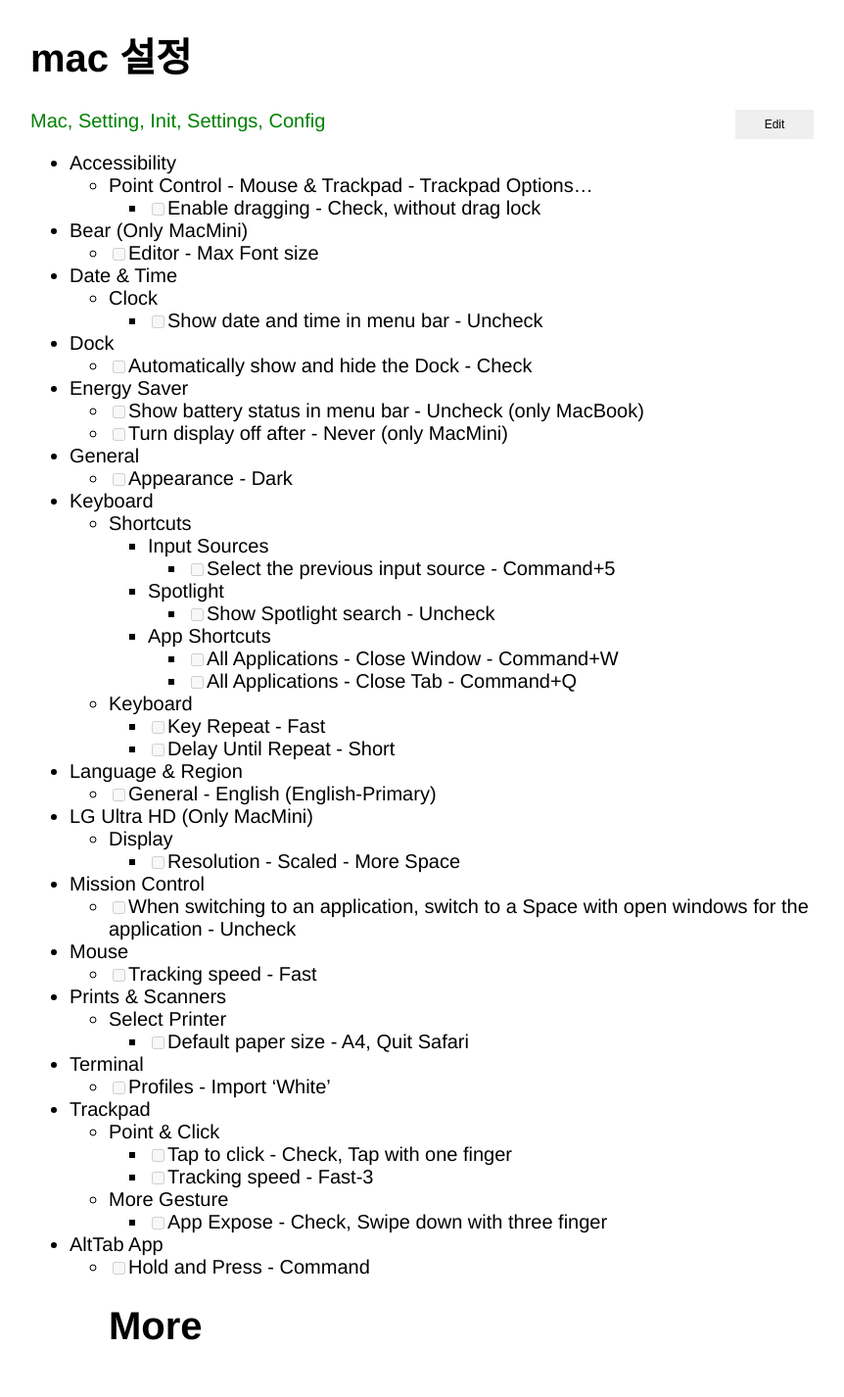
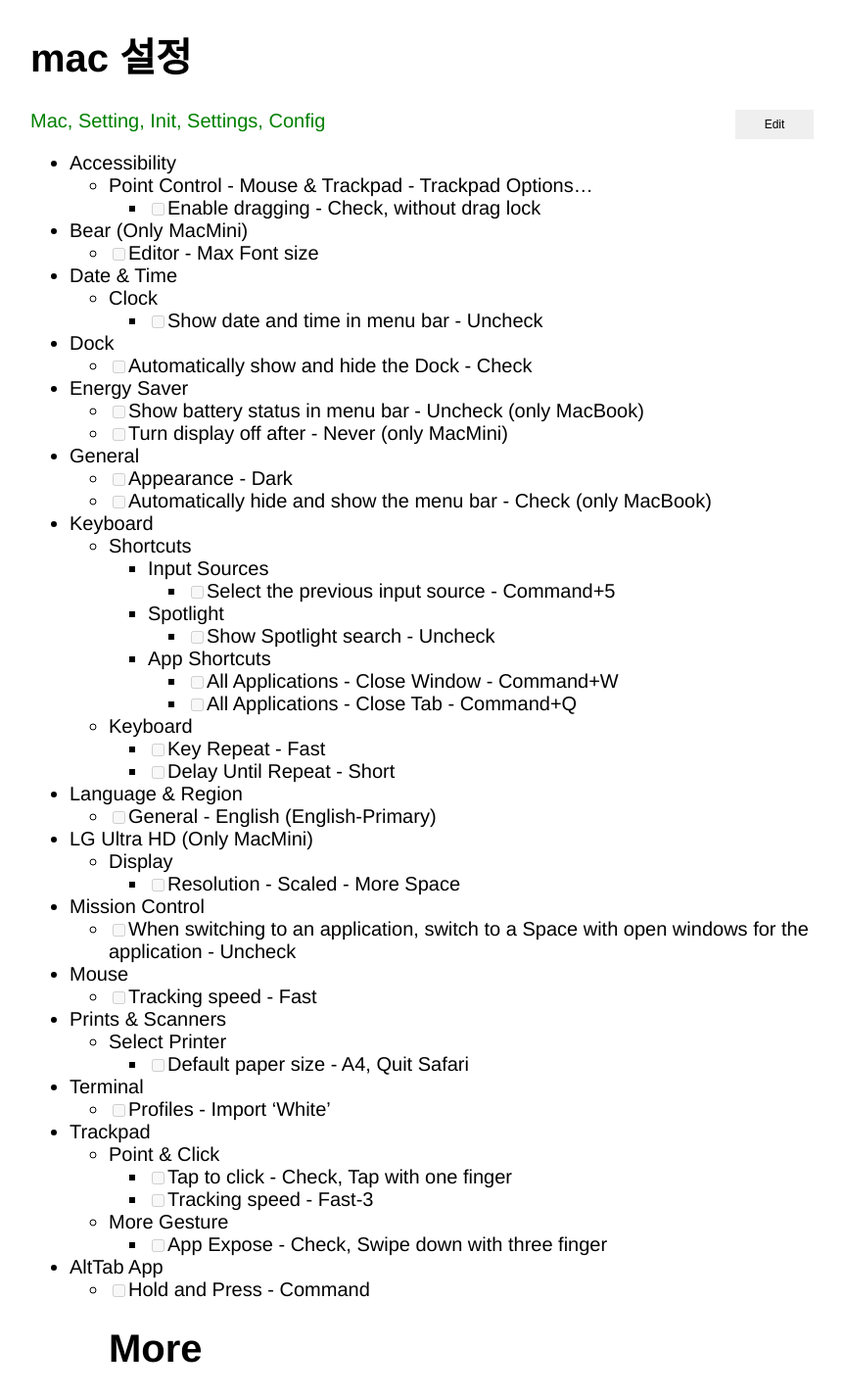
Before and after one commit to xiote/20200810_xiote.github.io, a Jekyll site: the page built from _posts/2020-07-25-09-30-32.md, in a window 1280 px wide. Shown: the whole page at 98% size, without its empty margins (209-1071 px from the left). Built offline with Jekyll 4.4.1, drawn with Linux system fonts in a browser that asks for light colours; before the commit the page ends 1403 px from its top, so only the background shows below that.

Commit message:
Update 2020-07-25-09-30-32.md

```diff
--- a/_posts/2020-07-25-09-30-32.md
+++ b/_posts/2020-07-25-09-30-32.md
@@ -19,6 +19,7 @@
     - [ ]  Turn display off after - Never (only MacMini)
 - General
     - [ ]  Appearance - Dark
+    - [ ]  Automatically hide and show the menu bar - Check (only MacBook)
 - Keyboard
     - Shortcuts
         - Input Sources
```
